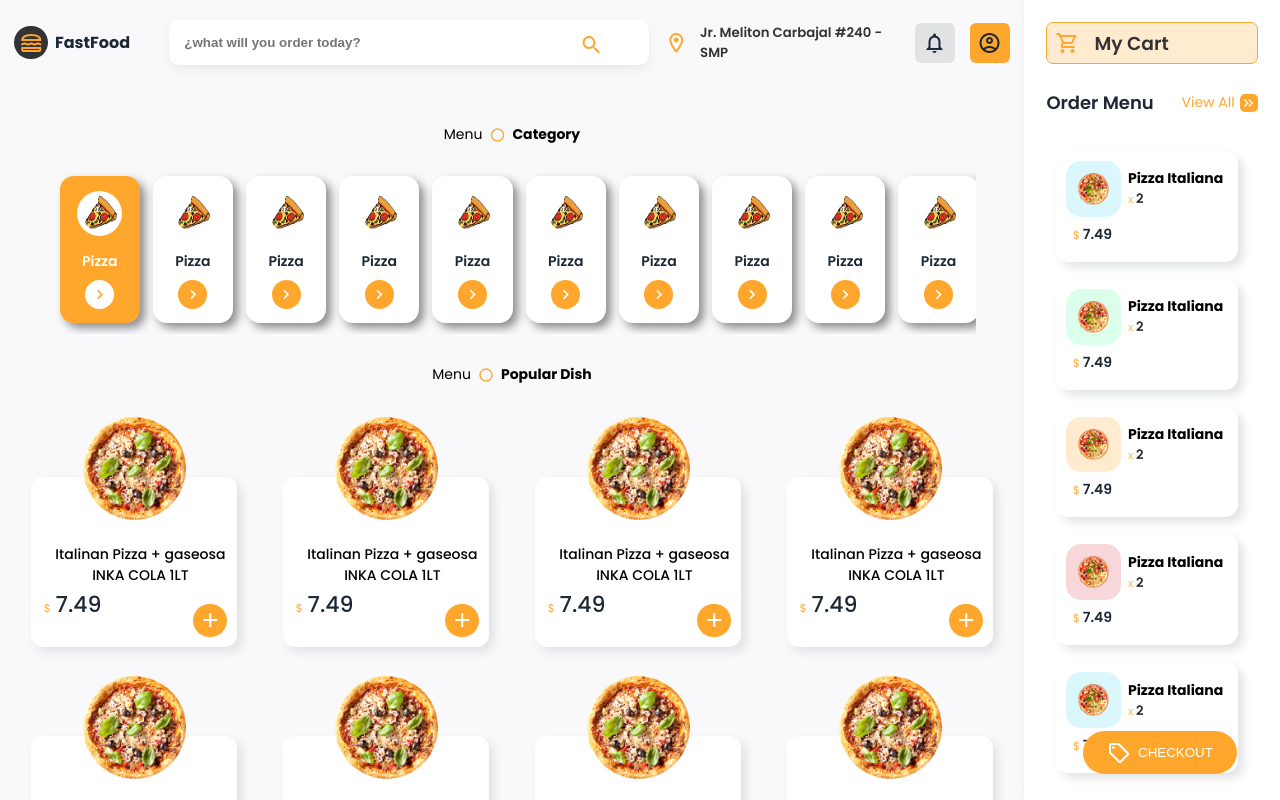
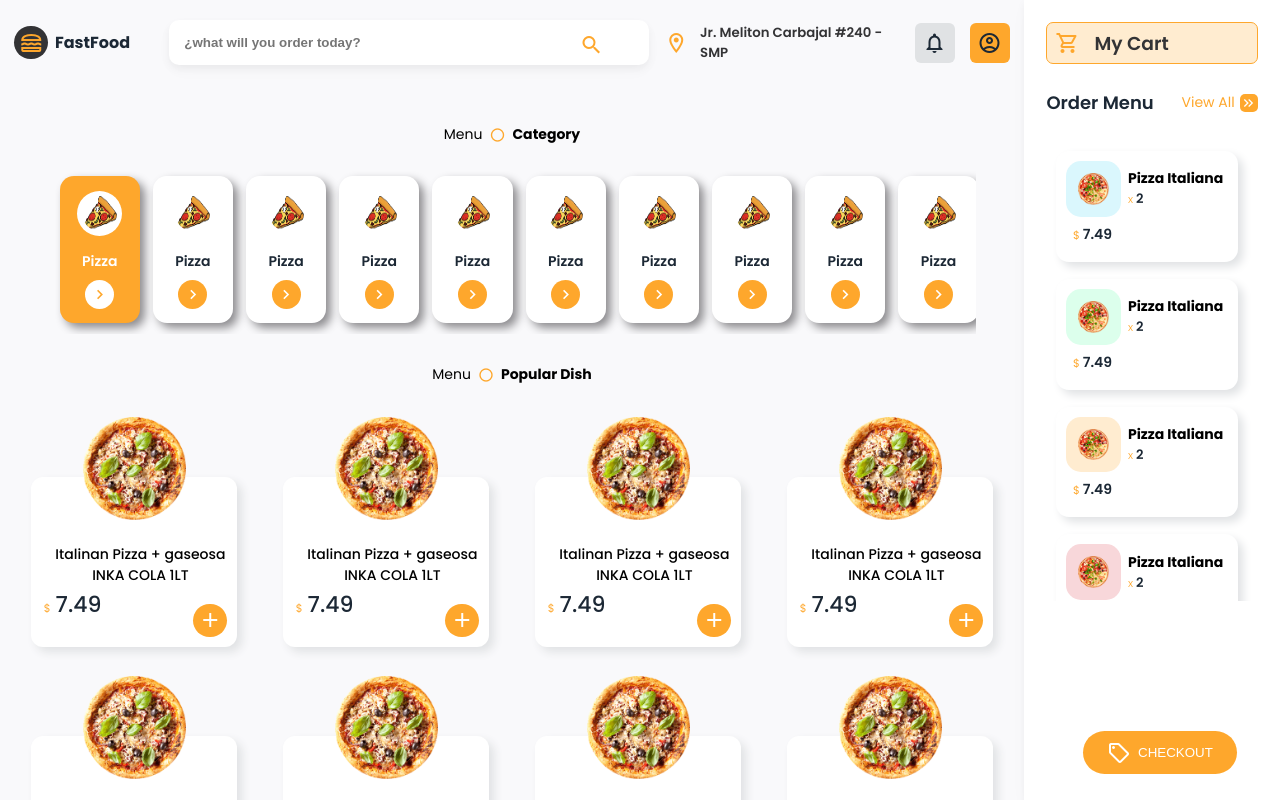
Before and after one commit to codeblueperu/appfood, a Vue app: page /#/home in a window 1280 px wide. Shown: the top 800 px of the page. Built offline with nearby package versions, Linux system fonts and the light colour scheme; a web font is replaced by a local one.

Commit message:
OneVersion

```diff
--- a/src/components/check-out/StyleCheckOut.css
+++ b/src/components/check-out/StyleCheckOut.css
@@ -18,19 +18,19 @@
   cursor: pointer;
   color: var(--color-primary);
 }
-.start-shopping-logo  h3{
+.start-shopping-logo h3 {
   color: var(--color-dark-ligth);
   font-weight: 600;
 }
 
-.order-menu{
+.order-menu {
   width: 100%;
   display: flex;
   flex-direction: column;
   margin-top: 25px;
 }
 
-.order-menu .title{
+.order-menu .title {
   width: 100%;
   display: flex;
   flex-direction: row;
@@ -38,13 +38,13 @@
   align-items: center;
 }
 
-.order-menu .title h3{
+.order-menu .title h3 {
   font-size: 18px;
   font-weight: 600;
   color: var(--color-dark);
 }
 
-.order-menu .title span{
+.order-menu .title span {
   color: var(--color-primary);
   display: flex;
   justify-content: center;
@@ -52,28 +52,28 @@
   gap: 5px;
   font-size: 14px;
   cursor: pointer;
-    transition: .1s ease;
+  transition: 0.1s ease;
 }
-.order-menu .title span i{
+.order-menu .title span i {
   background: var(--color-primary);
   color: var(--color-white);
   font-size: 16px;
   padding: 1px;
   border-radius: 5px;
-    transition: .1s ease;
+  transition: 0.1s ease;
 }
-.order-menu .title span:hover i{
+.order-menu .title span:hover i {
   box-shadow: 0px 0px 10px 7px var(--color-primary-extra-light);
   transform: translate(5px);
 }
 
-.show-orders{
+.show-orders {
   width: 100%;
   display: flex;
   flex-direction: column;
   align-items: left;
   margin-top: 25px;
-    padding: .6rem;
+  padding: 0.6rem;
   max-height: 650px;
   overflow-y: auto;
   box-sizing: border-box;
@@ -83,9 +83,10 @@
   -webkit-appearance: none;
 }
 .show-orders::-webkit-scrollbar:vertical {
-    width:7px;
+  width: 7px;
 }
-.show-orders::-webkit-scrollbar-button:increment,.show-orders::-webkit-scrollbar-button {
+.show-orders::-webkit-scrollbar-button:increment,
+.show-orders::-webkit-scrollbar-button {
   display: none;
 }
 .show-orders::-webkit-scrollbar:horizontal {
@@ -99,16 +100,16 @@
   border-radius: 10px;
 }
 
-.container-checkout{
+.container-checkout {
   display: flex;
   width: 100%;
   justify-content: center;
   align-items: center;
-    padding: .7rem;
+  padding: 0.7rem;
   position: absolute;
   bottom: 0px;
 }
- .btn{
+.btn {
   border: none;
   cursor: pointer;
   display: flex;
@@ -116,16 +117,23 @@
   justify-content: center;
   gap: 7px;
 }
- .btn-warning-round{
+.btn-warning-round {
   background: var(--color-primary);
   color: var(--color-white);
   border: none;
-    padding: .6rem;
+  padding: 0.6rem;
   width: 75%;
   border-radius: 70px;
-    transition: .3s ease;
+  transition: 0.3s ease;
 }
-  .btn-warning-round:hover{
+.btn-warning-round:hover {
   box-shadow: 5px 5px 14px 9px var(--color-primary-ligth);
   color: var(--color-dark);
 }
+
+/* PARA DISPOSITIVOS LAPTOPS */
+@media screen and (max-width: 1920px) {
+    .show-orders {
+        height: 460px;
+    }
+}
```
Also changed, not shown: src/components/check-out/CheckOutComponent.vue (line endings or trailing spaces). Lines whose indentation alone changed are shown as unchanged.
